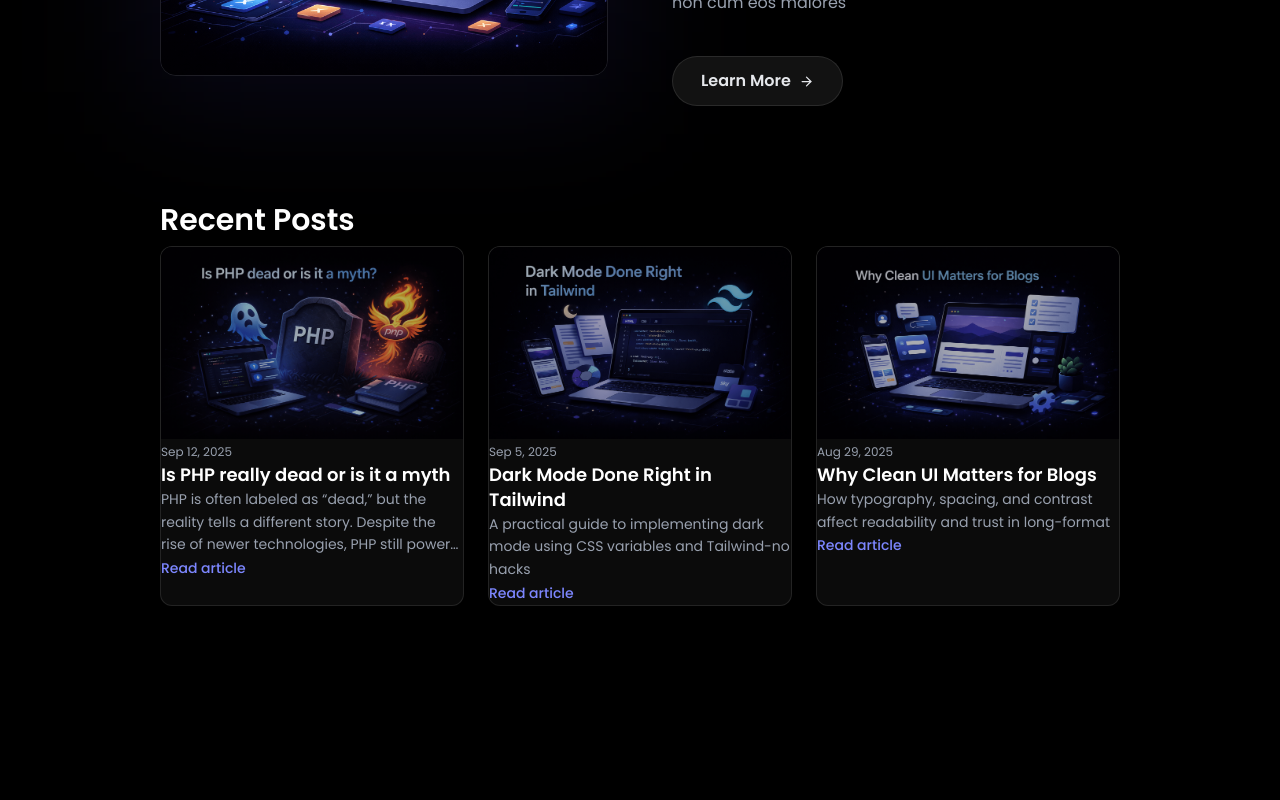
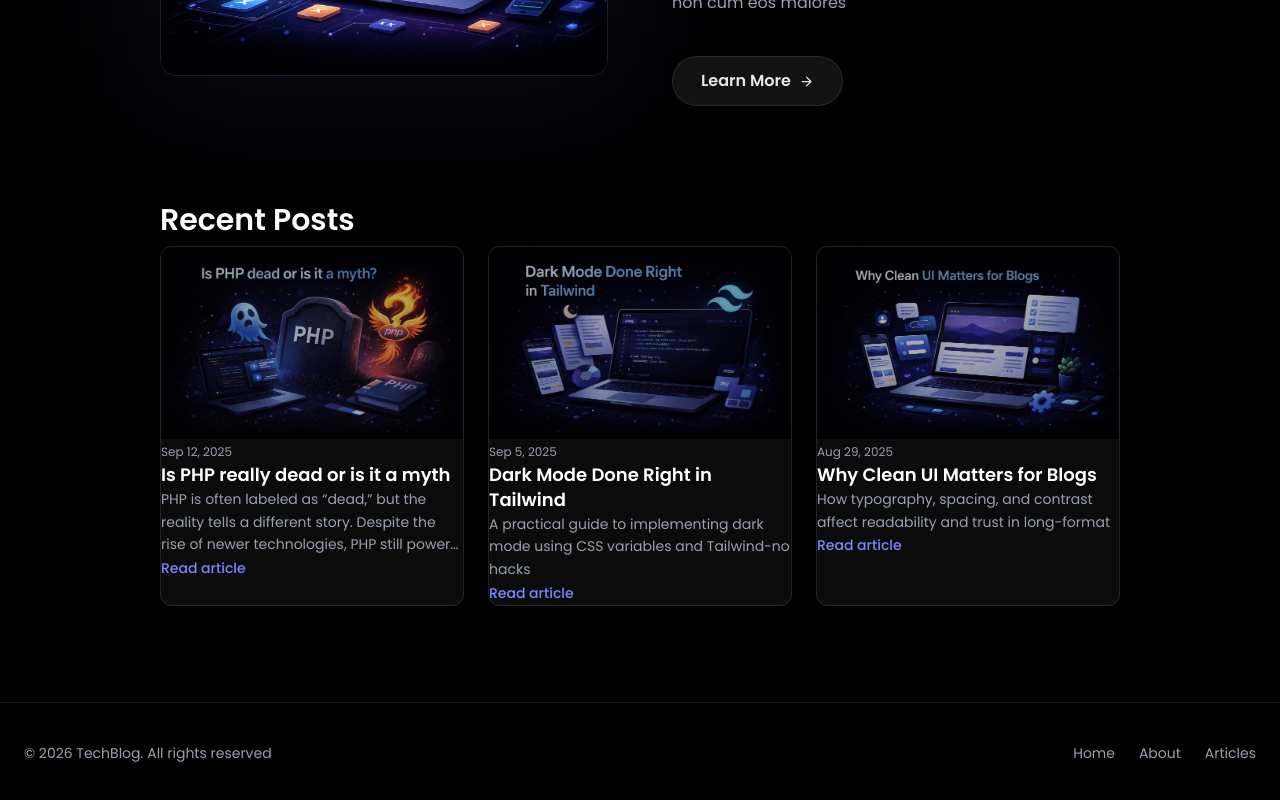
Before and after one commit to Kuldeep9711/tech-blog, a Next.js app: page / in a window 1280 px wide. Shown: the part 830-1630 px from the top of the page. Before the commit the page ends 1476 px from the top, so only its background shows below. Built offline with nearby package versions, Linux system fonts and the light colour scheme.

Commit message:
Implement footer

```diff
--- a/src/app/layout.tsx
+++ b/src/app/layout.tsx
@@ -2,6 +2,7 @@
 import { Geist, Geist_Mono, Poppins } from "next/font/google";
 import "./globals.css";
 import Navbar from "../components/general/navbar/Navbar";
+import Footer from "@/components/general/Footer";
 
 
 
@@ -30,6 +31,7 @@
       >
         <Navbar />
         {children}
+        <Footer />
       </body>
     </html>
   );
--- /dev/null
+++ b/src/components/general/Footer.tsx
@@ -0,0 +1,28 @@
+"use client"
+
+import Link from "next/link"
+
+export default function Footer() {
+  return (
+    <footer className='border-t border-white/10 mt-24'>
+        <div className='max-w-7xl mx-auto px-6 py-10 flex flex-col sm:flex-row items-center justify-between gap-4'>
+         <p className='text-sm text-gray-400'>
+            &copy; {new Date().getFullYear()} TechBlog. All rights reserved
+         </p>
+
+         <div className="flex items-center gap-6 text-sm">
+            <Link href="/" className="text-gray-400 hover:text-white transition-colors">
+                Home
+            </Link>
+              <Link href="/" className="text-gray-400 hover:text-white transition-colors">
+                About
+            </Link>
+              <Link href="/" className="text-gray-400 hover:text-white transition-colors">
+               Articles
+            </Link>
+
+         </div>
+    </div>
+    </footer>
+  )
+}
```
